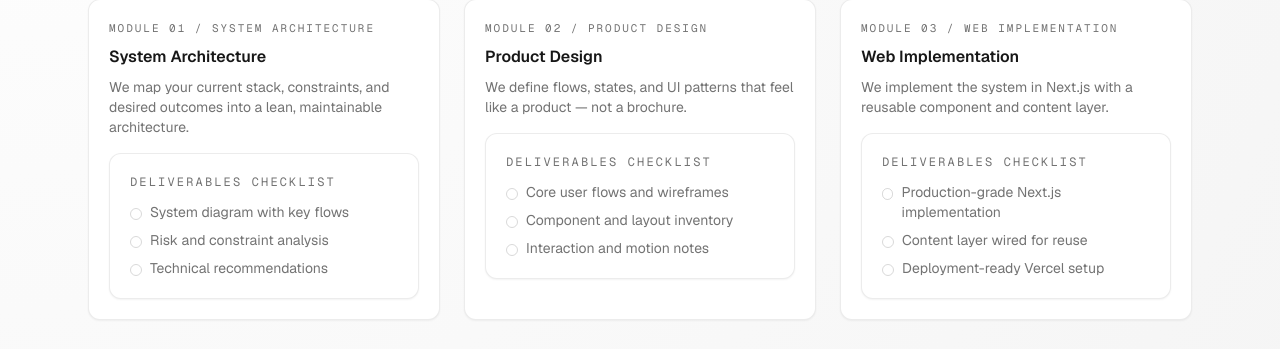
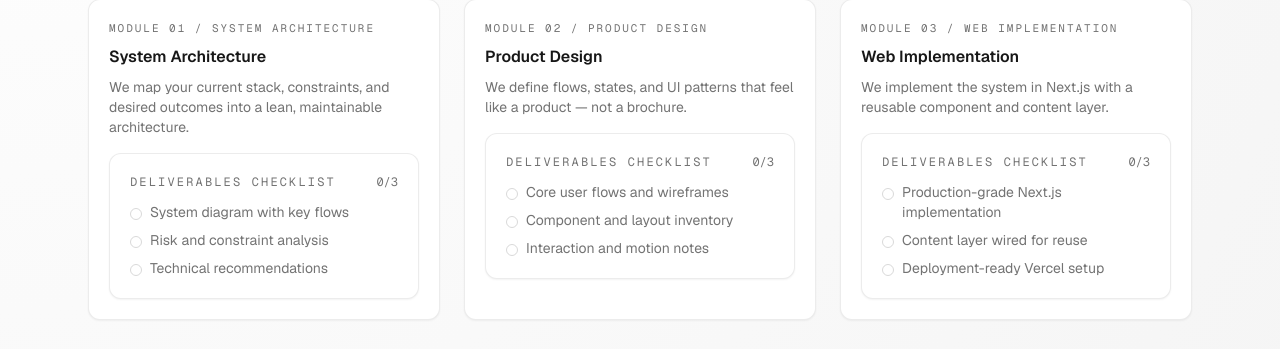
Before and after one commit to AsadBashirAbdi/Awere.se, a Next.js app: page /services in a window 1280 px wide. Shown: the part 378-727 px from the top of the page. Built offline with nearby package versions, Linux system fonts and the light colour scheme.

Commit message:
feat: add interactive checklists with session persistence and motion unification

```diff
--- a/app/globals.css
+++ b/app/globals.css
@@ -108,9 +108,35 @@ a {
   background-color: var(--accent);
 }
 
-/* Focus states for accessibility */
+/* Focus states for accessibility (unified) */
 a:focus-visible,
-button:focus-visible {
+button:focus-visible,
+input:focus-visible,
+textarea:focus-visible,
+[role="radio"]:focus-visible,
+[role="button"]:focus-visible {
   outline: 2px solid var(--accent);
   outline-offset: 2px;
+  border-radius: 4px;
 }
+
+/* Remove default focus for elements with focus-visible */
+a:focus,
+button:focus,
+input:focus,
+textarea:focus {
+  outline: none;
+}
+
+/* Unified interaction states */
+button:not(:disabled),
+[role="button"]:not([aria-disabled="true"]) {
+  cursor: pointer;
+  user-select: none;
+}
+
+button:disabled,
+[aria-disabled="true"] {
+  opacity: 0.5;
+  cursor: not-allowed;
+}
--- a/components/sections/ServicesGrid.tsx
+++ b/components/sections/ServicesGrid.tsx
@@ -1,6 +1,8 @@
+"use client";
+
 import { getServices } from "@/lib/content";
 import { Card } from "@/components/ui/Card";
-import { Checklist } from "@/components/ui/Checklist";
+import { InteractiveChecklist } from "@/components/ui/InteractiveChecklist";
 import { SectionHeader } from "@/components/ui/SectionHeader";
 
 export function ServicesGrid() {
@@ -25,9 +27,11 @@ export function ServicesGrid() {
                 {service.description}
               </p>
             </div>
-            <Checklist
+            <InteractiveChecklist
               title="Deliverables checklist"
               items={service.deliverables.map((d) => ({ label: d }))}
+              persistKey={service.id}
+              showProgress
             />
           </Card>
         ))}
--- a/components/site/PageTransition.tsx
+++ b/components/site/PageTransition.tsx
@@ -3,23 +3,13 @@
 import { motion } from "framer-motion";
 import { usePathname } from "next/navigation";
 import type { ReactNode } from "react";
-
-const transition = {
-  duration: 0.3,
-  ease: [0.25, 1, 0.5, 1],
-} as const;
+import { pageTransition } from "@/lib/motion";
 
 export function PageTransition({ children }: { children: ReactNode }) {
   const pathname = usePathname();
 
   return (
-    <motion.div
-      key={pathname}
-      initial={{ opacity: 0, y: 10 }}
-      animate={{ opacity: 1, y: 0 }}
-      exit={{ opacity: 0, y: 10 }}
-      transition={transition}
-    >
+    <motion.div key={pathname} {...pageTransition}>
       {children}
     </motion.div>
   );
--- /dev/null
+++ b/components/ui/InteractiveChecklist.tsx
@@ -0,0 +1,148 @@
+"use client";
+
+import { useState } from "react";
+
+type ChecklistItem = {
+  label: string;
+  id?: string;
+};
+
+type InteractiveChecklistProps = {
+  title: string;
+  items: ChecklistItem[];
+  persistKey?: string;
+  showProgress?: boolean;
+};
+
+function getInitialState(persistKey?: string): Set<string> {
+  if (persistKey && typeof window !== "undefined") {
+    const stored = sessionStorage.getItem(`checklist-${persistKey}`);
+    if (stored) {
+      try {
+        const parsed = JSON.parse(stored);
+        return new Set(parsed);
+      } catch {
+        // Ignore parse errors
+      }
+    }
+  }
+  return new Set();
+}
+
+export function InteractiveChecklist({
+  title,
+  items,
+  persistKey,
+  showProgress = true,
+}: InteractiveChecklistProps) {
+  const [checked, setChecked] = useState<Set<string>>(() =>
+    getInitialState(persistKey)
+  );
+
+  const toggle = (itemLabel: string) => {
+    setChecked((prev) => {
+      const next = new Set(prev);
+      if (next.has(itemLabel)) {
+        next.delete(itemLabel);
+      } else {
+        next.add(itemLabel);
+      }
+
+      // Save to sessionStorage
+      if (persistKey && typeof window !== "undefined") {
+        sessionStorage.setItem(
+          `checklist-${persistKey}`,
+          JSON.stringify(Array.from(next))
+        );
+      }
+
+      return next;
+    });
+  };
+
+  const reset = () => {
+    setChecked(new Set());
+    if (persistKey && typeof window !== "undefined") {
+      sessionStorage.removeItem(`checklist-${persistKey}`);
+    }
+  };
+
+  const checkedCount = checked.size;
+  const totalCount = items.length;
+
+  return (
+    <div className="surface p-5 space-y-3">
+      <div className="flex items-center justify-between">
+        <h3 className="text-xs font-mono tracking-[0.18em] text-muted-foreground uppercase">
+          {title}
+        </h3>
+        {showProgress && (
+          <span className="text-xs font-mono text-muted-foreground">
+            {checkedCount}/{totalCount}
+          </span>
+        )}
+      </div>
+      <ul className="space-y-2">
+        {items.map((item) => {
+          const itemId = item.id || item.label;
+          const isChecked = checked.has(item.label);
+          return (
+            <li key={itemId}>
+              <label className="flex items-start gap-2 cursor-pointer group">
+                <input
+                  type="checkbox"
+                  checked={isChecked}
+                  onChange={() => toggle(item.label)}
+                  className="sr-only"
+                />
+                <span
+                  className={`
+                    mt-[6px] h-3 w-3 rounded-full border flex-shrink-0 transition-all duration-150
+                    ${
+                      isChecked
+                        ? "border-[var(--accent)] bg-[var(--accent)]"
+                        : "border-[rgba(23,23,23,0.16)] group-hover:border-[rgba(23,23,23,0.32)]"
+                    }
+                  `}
+                >
+                  {isChecked && (
+                    <svg
+                      width="12"
+                      height="12"
+                      viewBox="0 0 12 12"
+                      fill="none"
+                      stroke="white"
+                      strokeWidth="2"
+                      strokeLinecap="round"
+                      strokeLinejoin="round"
+                    >
+                      <polyline points="2,6 5,9 10,3" />
+                    </svg>
+                  )}
+                </span>
+                <span
+                  className={`text-sm transition-colors ${
+                    isChecked
+                      ? "text-black font-medium"
+                      : "text-muted-foreground group-hover:text-black"
+                  }`}
+                >
+                  {item.label}
+                </span>
+              </label>
+            </li>
+          );
+        })}
+      </ul>
+      {checkedCount > 0 && (
+        <button
+          type="button"
+          onClick={reset}
+          className="text-xs text-muted-foreground hover:text-black transition-colors focus-visible:outline-none focus-visible:ring-2 focus-visible:ring-[var(--accent)] focus-visible:ring-offset-2 rounded px-2 py-1 -ml-2"
+        >
+          Reset
+        </button>
+      )}
+    </div>
+  );
+}
--- /dev/null
+++ b/lib/motion.ts
@@ -0,0 +1,24 @@
+// Shared motion constants for consistent animation across the app
+
+export const transition = {
+  duration: 0.3,
+  ease: [0.25, 1, 0.5, 1],
+} as const;
+
+export const pageTransition = {
+  initial: { opacity: 0, y: 10 },
+  animate: { opacity: 1, y: 0 },
+  exit: { opacity: 0, y: 10 },
+  transition,
+} as const;
+
+export const fadeIn = {
+  initial: { opacity: 0 },
+  animate: { opacity: 1 },
+  transition,
+} as const;
+
+export const scalePress = {
+  whileTap: { scale: 0.98 },
+  transition: { duration: 0.1 },
+} as const;
```
